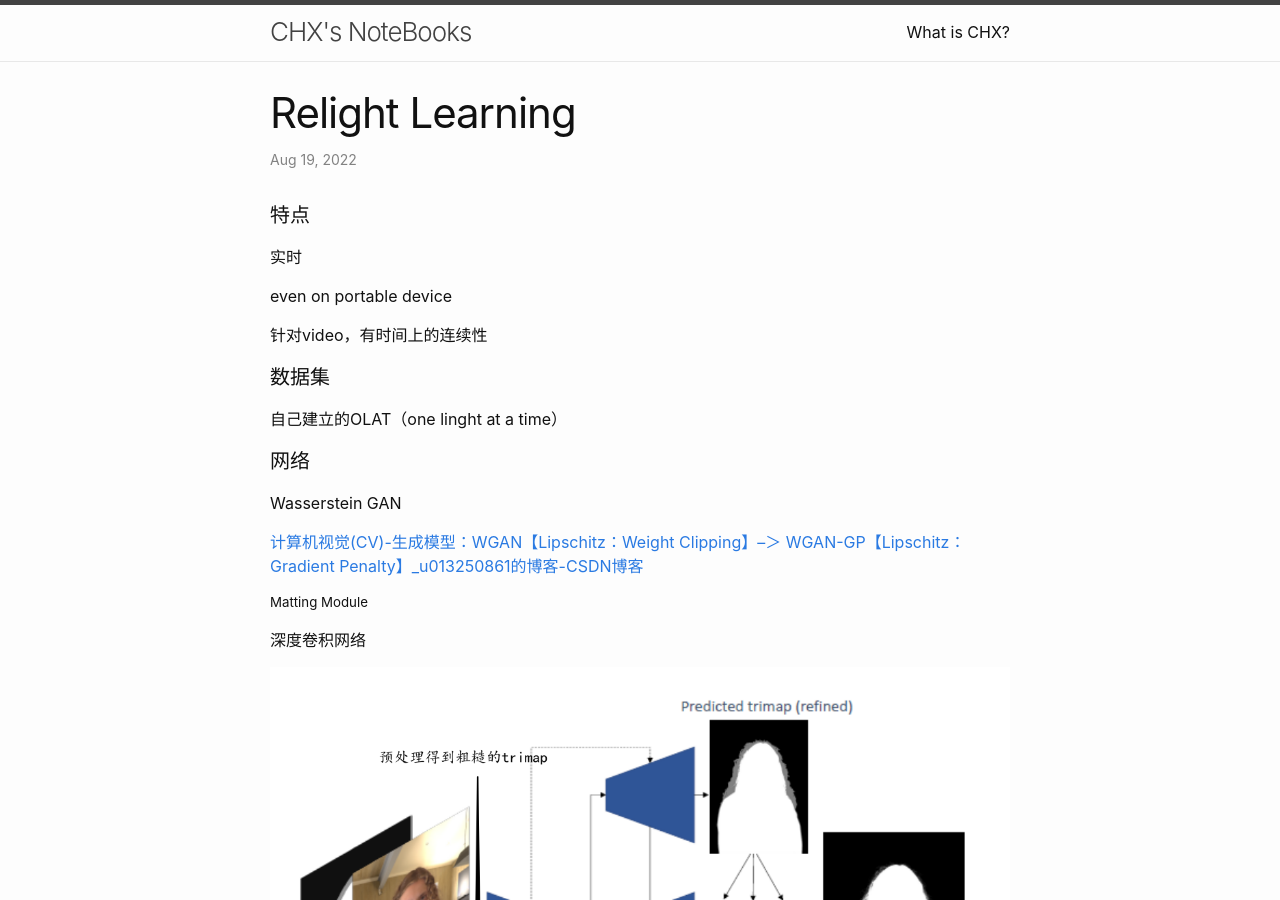
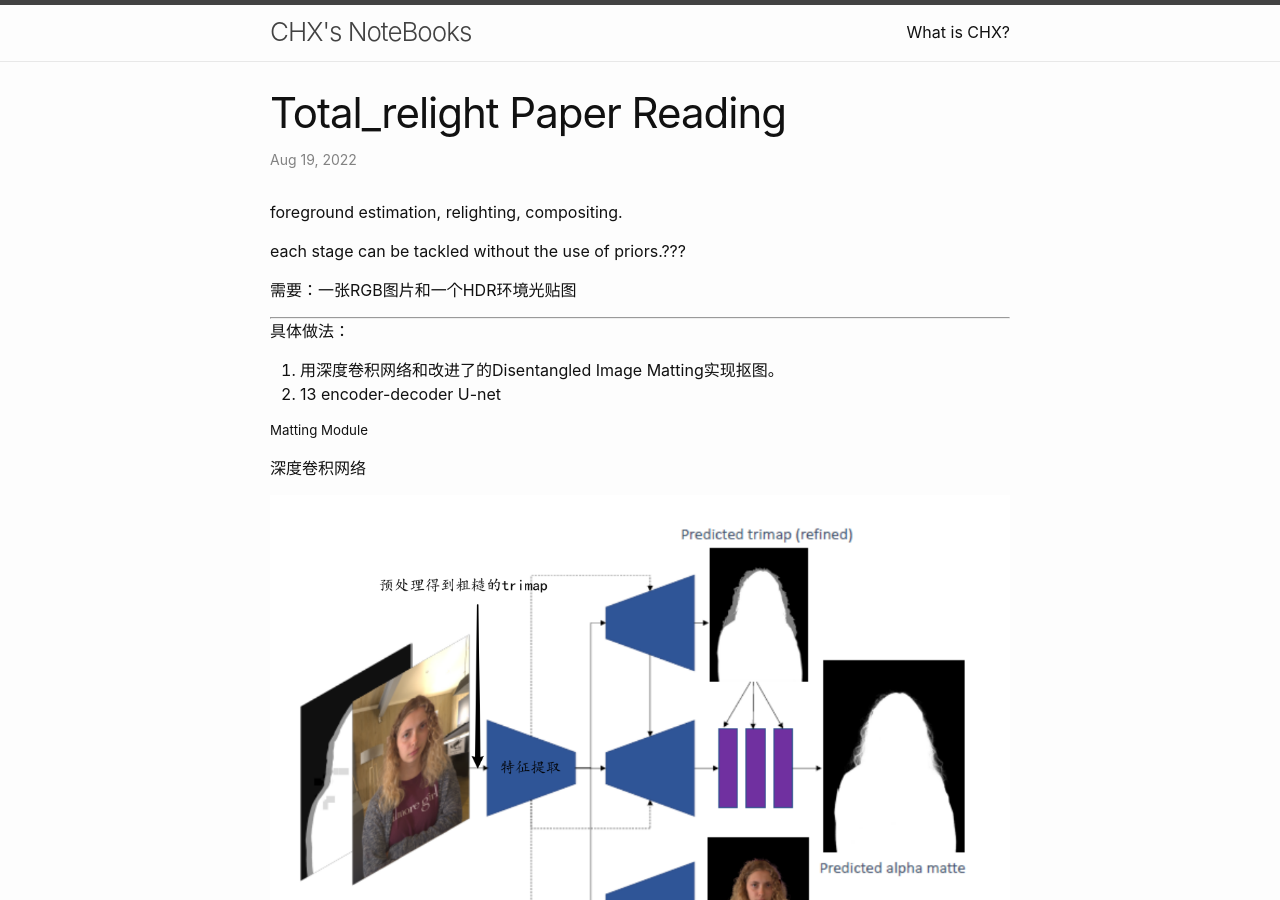
Before and after one commit to ChaosHarmoniX/Notebook, a Jekyll site: the page built from _posts/2022-8-19-total_relight-Paper-Reading.md, in a window 1280 px wide and 900 px high. Built offline with Jekyll 4.4.1, drawn with Linux system fonts in a browser that asks for light colours; our own code applies the rules of GitHub Pages for plain Markdown files.

Commit message:
fix: content confusion of relight and total relight

```diff
--- a/_posts/2022-8-19-relight-Learning.md
+++ b/_posts/2022-8-19-total_relight-Paper-Reading.md
@@ -1,22 +1,15 @@
-#### 特点
+foreground estimation, relighting, compositing.
 
-实时
+each stage can be tackled without the use of priors.???
 
-even on portable device
+需要：一张RGB图片和一个HDR环境光贴图
 
-针对video，有时间上的连续性
+---
 
-#### 数据集
+具体做法：
 
-自己建立的OLAT（one linght at a time）
-
-#### 网络
-
-Wasserstein GAN
-
-[计算机视觉(CV)-生成模型：WGAN【Lipschitz：Weight Clipping】--＞ WGAN-GP【Lipschitz：Gradient Penalty】_u013250861的博客-CSDN博客](https://blog.csdn.net/u013250861/article/details/112130221)
-
-
+1. 用深度卷积网络和改进了的Disentangled Image Matting实现抠图。
+2. 13 encoder-decoder U-net
 
 ##### Matting Module
 
```
Also changed, not shown: _posts/2022-8-19-relight-Paper-Reading.md (added, +21 -0 lines).
